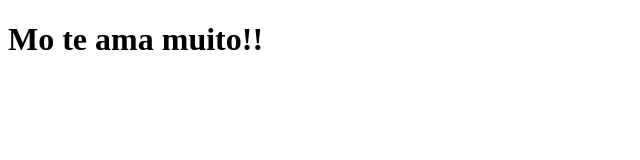
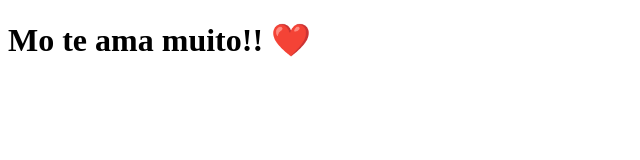
Before and after one commit to saulotj/clone-tabnews, a Next.js app: page / in a window 1280 px wide. Shown: the top 160 px of the page, without its empty margins (0-640 px from the left). Built offline with nearby package versions, Linux system fonts and the light colour scheme.

Commit message:
adicionei o emoji

```diff
--- a/pages/index.js
+++ b/pages/index.js
@@ -1,5 +1,5 @@
 function Home() {
-    return <h1>Mo te ama muito!!</h1>
+    return <h1>Mo te ama muito!! ❤️</h1>
 }
 
 export default Home;
```
